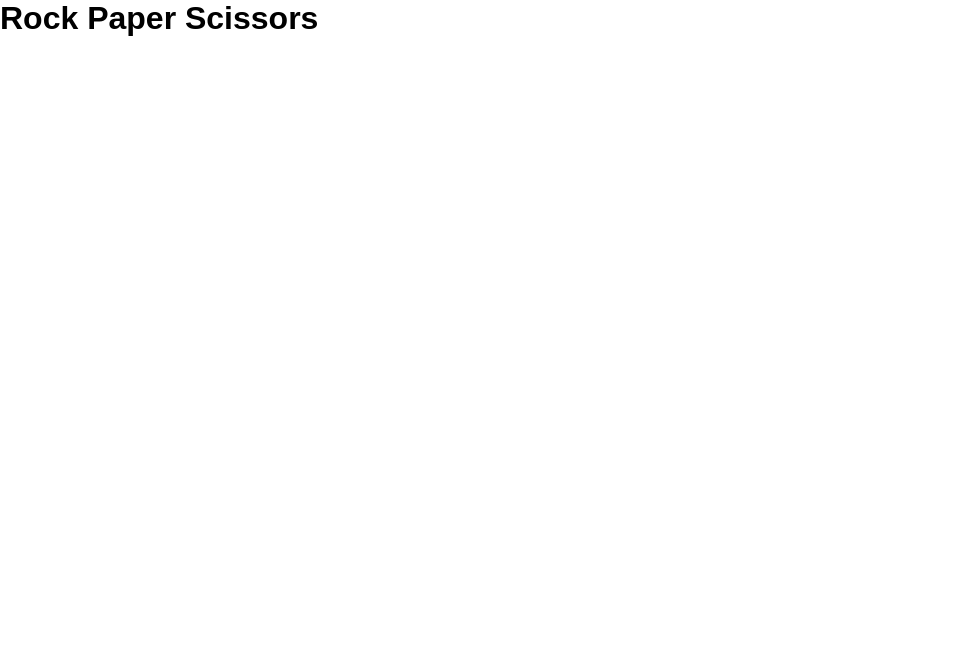
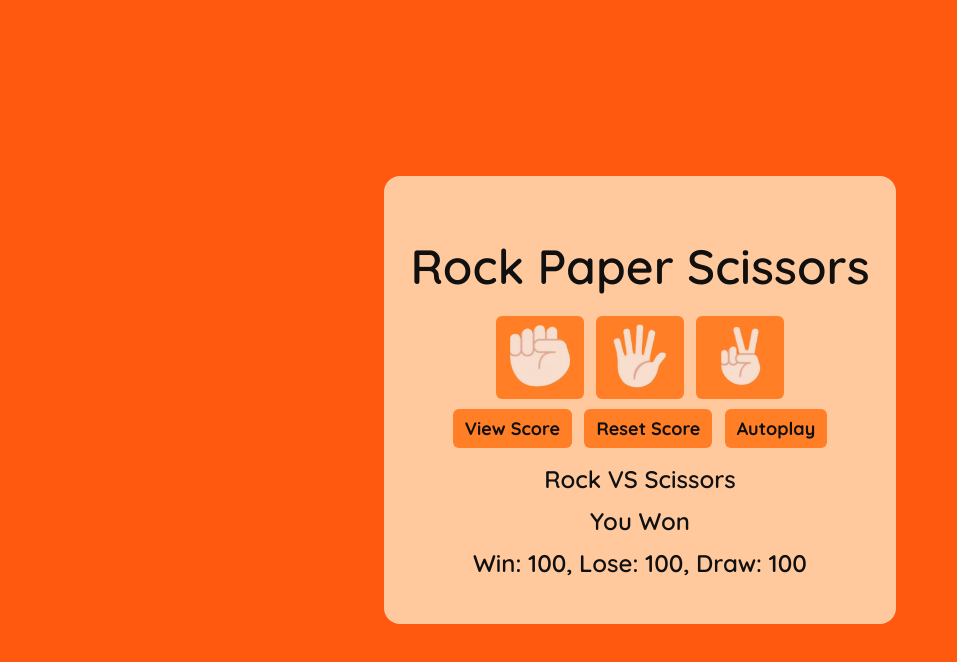
Before and after one commit to ahnaf-exists/Rock-Paper-Scissors, a plain HTML site: page index.html in a window 1280 px wide. Shown: the whole page, without its empty margins (0-957 px from the left). Drawn offline with Linux system fonts and the light colour scheme.

Commit message:
Version 0.2 (UI only)

```diff
--- a/index.html
+++ b/index.html
@@ -3,12 +3,33 @@
 <head>
     <meta charset="UTF-8">
     <meta name="viewport" content="width=device-width, initial-scale=1.0">
+    <link rel="preconnect" href="https://fonts.googleapis.com">
+    <link rel="preconnect" href="https://fonts.gstatic.com" crossorigin>
+    <link href="https://fonts.googleapis.com/css2?family=Quicksand:wght@300..700&display=swap" rel="stylesheet">
     <link rel="shortcut icon" href="images/logo.png" type="image/x-icon">
     <link rel="stylesheet" href="style.css">
     <title>Rock Paper Scissors</title>
 </head>
 <body>
-    <h1>Rock Paper Scissors</h1>
+    <div class="container">
+        <span class="heading">Rock Paper Scissors</span>
+        <div class="main-btn">
+            <button class="rock"><img src="images/rock.png" alt="Rock"></button>
+            <button class="paper"><img src="images/paper.png" alt="Paper"></button>
+            <button class="scissors"><img src="images/scissors.png" alt="Scissors"></button>
+        </div>
+        <div class="features-btn">
+            <button class="view">View Score</button>
+            <button class="reset">Reset Score</button>
+            <button class="auto">Autoplay</button>
+        </div>
+        <div class="stats">
+            <span class="match">Rock VS Scissors</span>
+            <span class="current-stats">You Won</span>
+            <span class="score">Win: 100, Lose: 100, Draw: 100</span>
+        </div>
+    </div>
+
     <script src="main.js"></script>
 </body>
 </html>
--- a/main.js
+++ b/main.js
@@ -1 +1 @@
-console.log("Version 0.1");
+console.log("Version 0.2");
--- a/style.css
+++ b/style.css
@@ -1,5 +1,87 @@
-* {
-    font-family: Arial, Helvetica, sans-serif;
+body {
+    font-family: "Quicksand", sans-serif;
     margin: 0px;
     padding: 0px;
+    display: flex;
+    justify-content: center;
+    align-items: center;
+    height: 100vh;
+    background-color: 	#ff580f;
+    color: #101010;
 }
+
+.container {
+    display: flex;
+    flex-direction: column;
+    justify-content: center;
+    align-items: center;
+    width: 40vw;
+    height: 56vh;
+    border-radius: 16px;
+    background-color: #ffc99d;
+}
+
+.heading {
+    padding: 10px;
+    font-size: 48px;
+    font-weight: 550;
+    margin: 10px;
+}
+
+.main-btn button {
+    padding: 8px 12px;
+    margin: 0px 4px;
+    border: none;
+    border-radius: 6px;
+    background-color: #ff7e26;
+    transition: opacity 0.15s;
+}
+
+.main-btn button:hover {
+    opacity: 0.8;
+}
+
+.main-btn button:active {
+    opacity: 0.6;
+}
+
+.main-btn button img {
+    height: 64px;
+}
+
+.features-btn {
+    margin: 10px;
+}
+
+.features-btn button {
+    border: none;
+    border-radius: 6px;
+    font-family: "Quicksand", sans-serif;
+    font-weight: 700;
+    padding: 8px 12px;
+    margin: 0px 4px;
+    font-size: 18px;
+    background-color: #ff7e26;
+    color: #101010;
+    transition: opacity 0.15s;
+}
+
+.features-btn button:hover {
+    opacity: 0.8;
+}
+
+.features-btn button:active {
+    opacity: 0.6;
+}
+
+.stats {
+    display: flex;
+    flex-direction: column;
+    align-items: center;
+}
+
+.stats span {
+    font-size: 24px;
+    font-weight: 600;
+    margin: 6px;
+}
```
